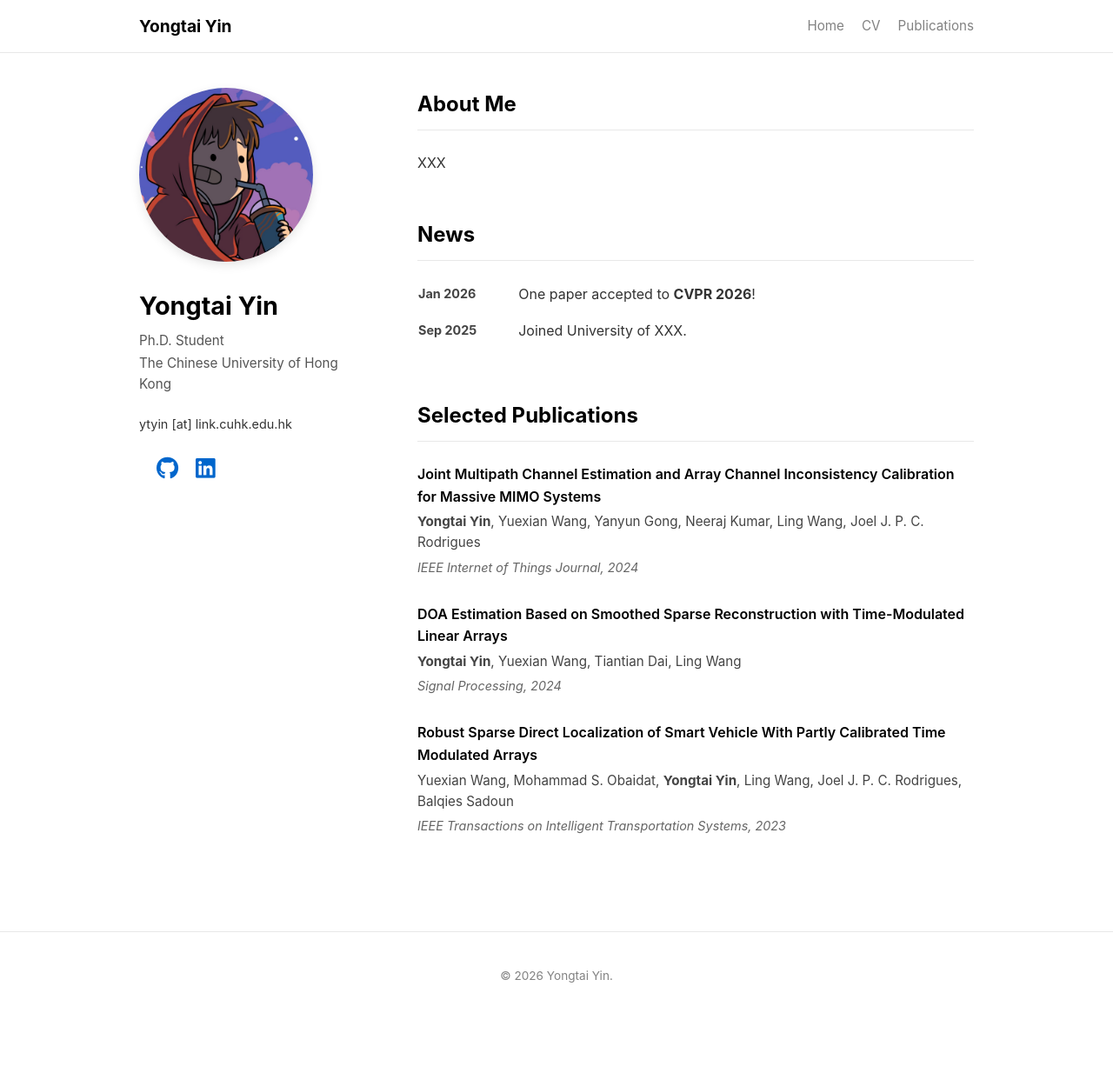
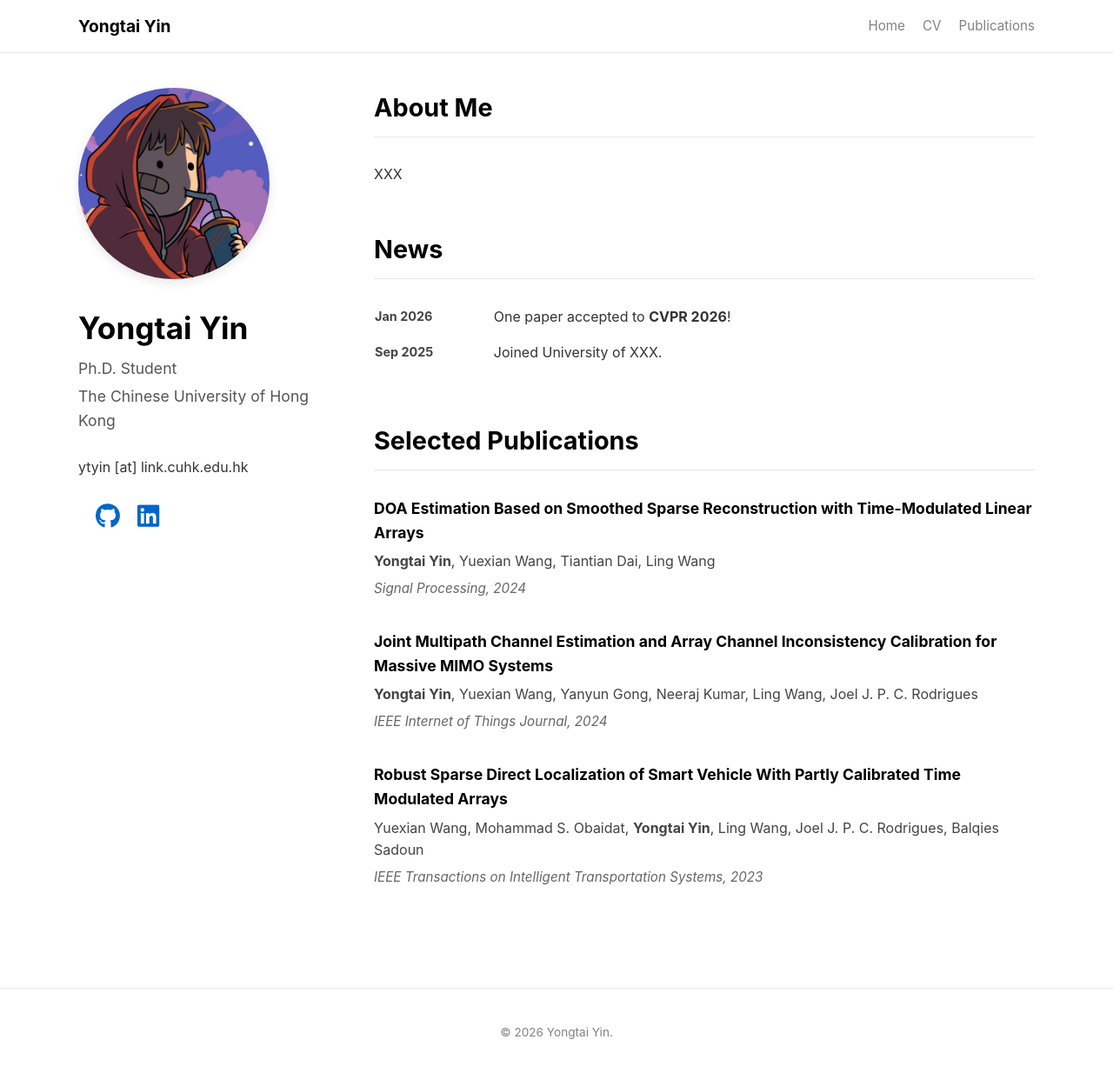
Before and after one commit to yongtai-yin/yongtai-yin.github.io, a Jekyll site: the page built from index.md, in a window 1280 px wide and 1239 px high. Shown: the top 1234 px of the window at 87% size. Built offline with Jekyll 4.4.1, drawn with Linux system fonts in a browser that asks for light colours; a style sheet for code colours, icons or effects is not loaded.

Commit message:
Update publications list and enhance CSS styles for improved layout and readability

```diff
--- a/assets/css/style.css
+++ b/assets/css/style.css
@@ -15,10 +15,11 @@ body {
     margin: 0;
     padding: 0;
     line-height: 1.6;
+    font-size: 16px; /* Explicit base font size */
 }
 
 .container {
-    max-width: 960px;
+    max-width: 1100px; /* Increased from 960px for a more modern, wider look */
     margin: 0 auto;
     padding: 0 20px;
 }
@@ -77,7 +78,7 @@ body {
 
 /* --- Left Sidebar --- */
 .profile-sidebar {
-    width: 260px; /* Fixed width for desktop */
+    width: 280px; /* Slightly wider */
     flex-shrink: 0; /* Prevent shrinking */
 
     /* === Desktop Core: Sticky Sidebar === */
@@ -88,8 +89,8 @@ body {
 }
 
 .avatar {
-    width: 200px;
-    height: 200px;
+    width: 220px; /* Larger avatar */
+    height: 220px;
     border-radius: 50%;
     object-fit: cover;
     margin-bottom: 20px;
@@ -97,21 +98,21 @@ body {
 }
 
 .profile-name {
-    font-size: 1.8em;
+    font-size: 2.2em; /* Much larger Name */
     font-weight: 700;
     margin-bottom: 5px;
     color: #000;
 }
 
 .profile-bio {
-    font-size: 0.95em;
+    font-size: 1.1em; /* Larger role/school text */
     color: #555;
-    margin-bottom: 2px;
+    margin-bottom: 4px; /* Increased spacing */
 }
 
 .profile-contact {
-    margin-top: 20px;
-    font-size: 0.9em;
+    margin-top: 25px;
+    font-size: 1.0em; /* Larger contact text */
     line-height: 1.8;
 }
 
@@ -127,11 +128,11 @@ body {
 }
 
 .main-content h2 {
-    font-size: 1.5em;
+    font-size: 1.8em; /* Larger section headers */
     border-bottom: 1px solid var(--border-color);
     padding-bottom: 10px;
     margin-top: 50px; /* Spacing between sections */
-    margin-bottom: 25px;
+    margin-bottom: 30px;
     color: #000;
 }
 
@@ -161,44 +162,47 @@ body {
 
 /* Publications List Styling */
 .pub-item {
-    margin-bottom: 30px;
+    margin-bottom: 35px; /* More breathing room */
 }
 
 .pub-title {
-    font-weight: 600;
+    font-weight: 700; /* Bolder */
     color: #000;
+    font-size: 1.1em; /* Larger title */
     display: block;
-    margin-bottom: 4px;
+    margin-bottom: 6px;
 }
 
 .pub-authors {
     color: #444;
-    font-size: 0.95em;
-    margin-bottom: 4px;
+    font-size: 1.0em; /* Larger authors */
+    margin-bottom: 6px;
 }
 
 .pub-venue {
     font-style: italic;
     color: #666;
-    font-size: 0.9em;
-    margin-bottom: 8px;
+    font-size: 0.95em; /* Larger venue */
+    margin-bottom: 10px;
 }
 
 .pub-links a {
     display: inline-block;
-    border: 1px solid var(--link-color);
-    color: var(--link-color);
-    padding: 2px 10px;
-    border-radius: 15px; /* Capsule style buttons */
-    font-size: 0.75em;
+    border: 1px solid var(--border-color); /* Subtle border like reference */
+    background-color: #f6f8fa; /* Light gray background like GitHub buttons or reference */
+    color: #24292e;
+    padding: 3px 12px;
+    border-radius: 6px; /* Softer radius, less capsule-like */
+    font-size: 0.85em; /* More readable buttons */
     margin-right: 8px;
     text-decoration: none;
     transition: all 0.2s;
 }
 
 .pub-links a:hover {
-    background-color: var(--link-color);
-    color: #fff;
+    background-color: #e1e4e8;
+    border-color: #d1d5da;
+    color: #24292e; /* No color change on hover, just bg */
 }
 
 /* PDF Viewer Container */
```
Also changed, not shown: _data/publications.yml (+6 -6 lines).
